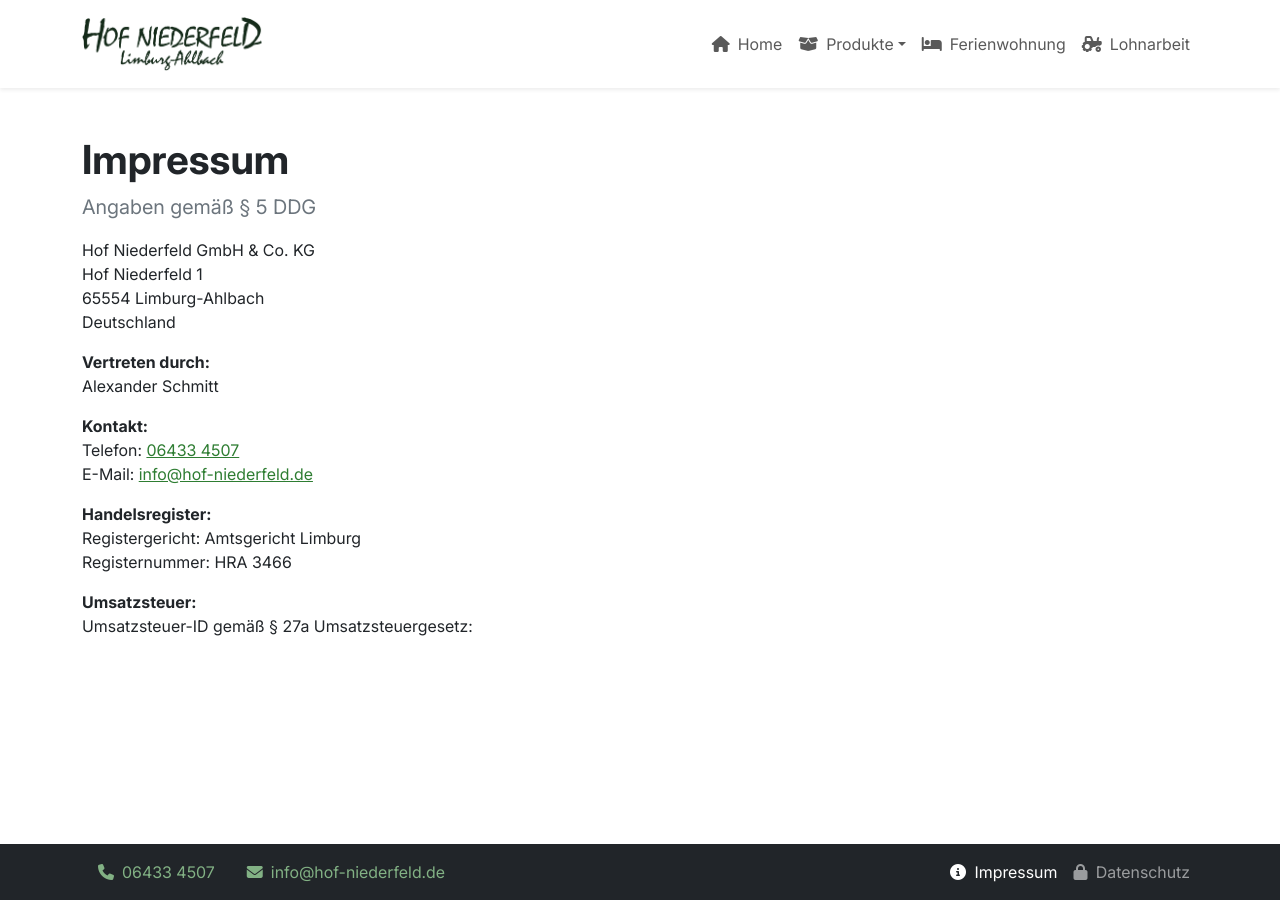
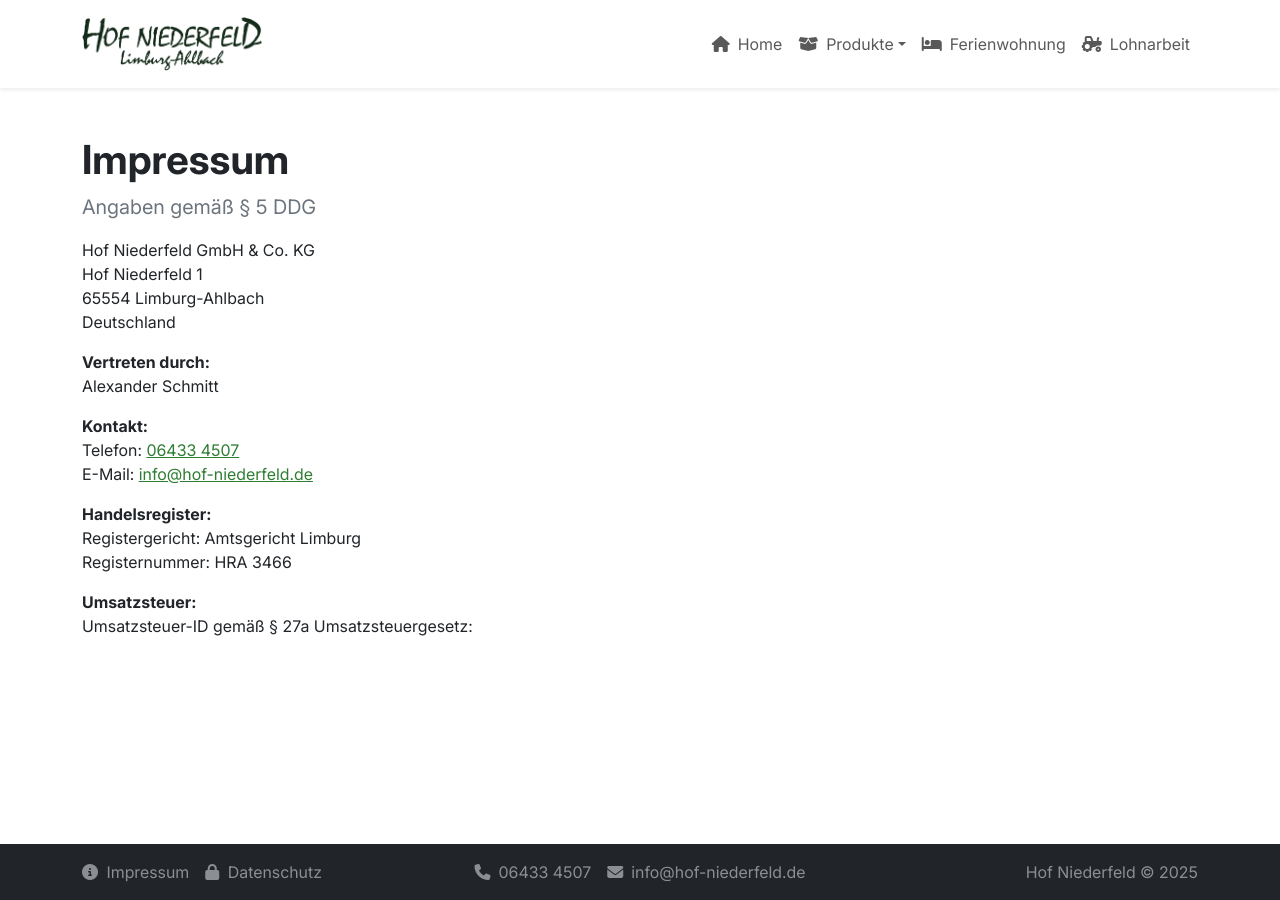
Before and after one commit to hof-niederfeld/hof-niederfeld.github.io, a Jekyll site: the page built from pages/impressum.html, in a window 1280 px wide. Built offline with Jekyll 4.4.1, drawn with Linux system fonts in a browser that asks for light colours.

Commit message:
add copyright to footer

```diff
--- a/_includes/footer.html
+++ b/_includes/footer.html
@@ -1,15 +1,8 @@
-<footer>
-    <nav class="navbar navbar-expand bg-dark" data-bs-theme="dark">
-        <div class="container flex-wrap justify-content-center justify-content-md-between">
-            <div class="nav justify-content-center">
-                <a class="nav-link" href="tel:{{site.phone-href}}">
-                    <i class="fa-solid fa-phone me-2"></i>{{site.phone-display}}
-                </a>
-                <a class="nav-link" href="mailto:{{site.mail}}">
-                    <i class="fa-solid fa-envelope me-2"></i>{{site.mail}}
-                </a>
-            </div>
-            <div class="navbar-nav">
+<footer class="bg-dark">
+    <div class="container py-3">
+        <div class="row row-cols-1 row-cols-xl-3 g-3">
+            <div
+                class="col d-flex flex-wrap justify-content-center justify-content-xl-start gap-3 text-light text-opacity-50">
                 <a class="nav-link {% if page.url == '/impressum/' %} active {% endif %}"
                     href="{{ '/impressum/' | relative_url }}">
                     <i class="fa-solid fa-circle-info me-1"></i>
@@ -21,6 +14,17 @@
                     Datenschutz
                 </a>
             </div>
+            <div class="col d-flex flex-wrap justify-content-center gap-3 text-light text-opacity-50">
+                <a class="nav-link" href="tel:{{site.phone-href}}">
+                    <i class="fa-solid fa-phone me-2"></i>{{site.phone-display}}
+                </a>
+                <a class="nav-link" href="mailto:{{site.mail}}">
+                    <i class="fa-solid fa-envelope me-2"></i>{{site.mail}}
+                </a>
+            </div>
+            <div class="col d-flex justify-content-center justify-content-xl-end">
+                <p class="mb-0 text-light text-opacity-50"">Hof Niederfeld © {{ site.time | date: '%Y' }}</p>
+            </div>
         </div>
-    </nav>
+    </div>
 </footer>
```
